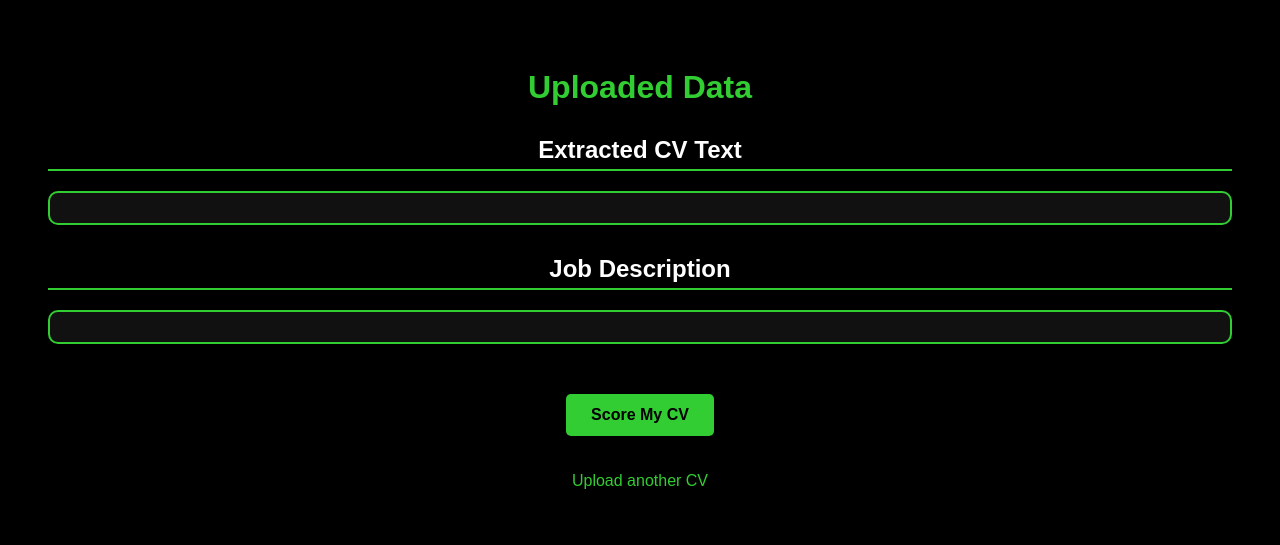
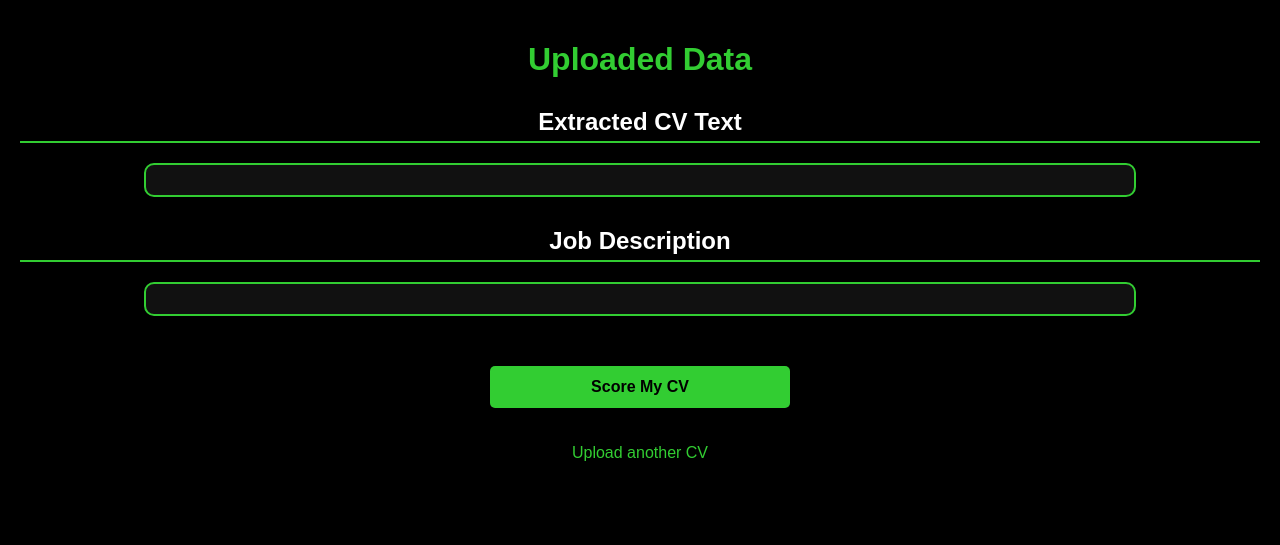
Before and after one commit to Newton-Atika/cvscore, a Django app: template home/templates/home/text_view.html in a window 1280 px wide. Shown: the top 545 px of the page. Run offline with Django 5.2, Linux system fonts and the light colour scheme; the template is opened without the code that fills it, so the values that code supplies are empty.

Commit message:
Update text_view.html

```diff
--- a/home/templates/home/text_view.html
+++ b/home/templates/home/text_view.html
@@ -3,25 +3,30 @@
 <head>
   <meta charset="UTF-8">
   <title>Extracted CV & Job Description</title>
+  <meta name="viewport" content="width=device-width, initial-scale=1.0">
   <style>
     body {
       background-color: #000;
       color: #fff;
       font-family: Arial, sans-serif;
-      padding: 40px;
+      padding: 20px;
       text-align: center;
+      margin: 0;
+      box-sizing: border-box;
     }
 
     h1 {
       color: limegreen;
-      margin-bottom: 30px;
+      margin-bottom: 20px;
+      font-size: 2rem;
     }
 
     h2 {
-      color: white;
+      color: #fff;
       border-bottom: 2px solid limegreen;
       padding-bottom: 5px;
       margin-top: 30px;
+      font-size: 1.5rem;
     }
 
     .text-area {
@@ -35,7 +40,9 @@
       max-height: 250px;
       overflow-y: auto;
       text-align: left;
-      margin: 10px 0 30px 0;
+      margin: 10px auto 30px auto;
+      width: 80%;
+      box-sizing: border-box;
     }
 
     .button {
@@ -48,6 +55,9 @@
       text-decoration: none;
       border-radius: 5px;
       transition: all 0.3s ease;
+      width: 80%;
+      max-width: 300px;
+      box-sizing: border-box;
     }
 
     .button:hover {
@@ -64,6 +74,13 @@
 
     a.upload-link:hover {
       color: #fff;
+    }
+
+    @media (max-width: 480px) {
+      h1 { font-size: 1.5rem; }
+      h2 { font-size: 1.2rem; }
+      .text-area { width: 95%; padding: 10px; max-height: 200px; }
+      .button { width: 95%; padding: 10px; font-size: 0.95rem; }
     }
   </style>
 </head>
```
